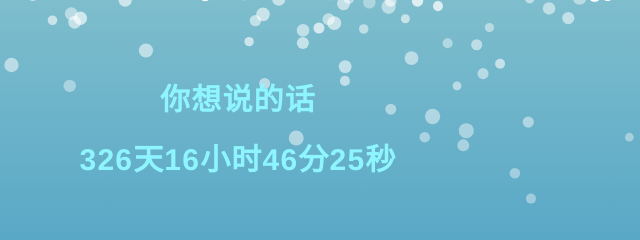
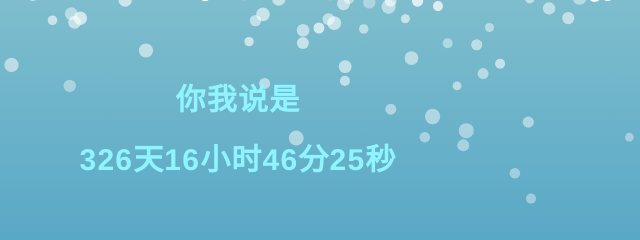
Before and after one commit to Shan-YYYYY/birthday, a plain HTML site: page index.html in a window 1280 px wide. Shown: the part 500-740 px from the top of the page, 402-1042 px from the left. Drawn offline with Linux system fonts and the light colour scheme.

Commit message:
Update index.html

```diff
--- a/index.html
+++ b/index.html
@@ -106,7 +106,7 @@
 </div>
 <canvas class="canvas" width="1820" height="905"></canvas>
 <p class="text" style="color: #8ef5ff;">
-    你想说的话<br>
+    你我说是<br>
     <!-- <br/> -->
     <span id="span_dt_dt"></span>
 </p>
```
